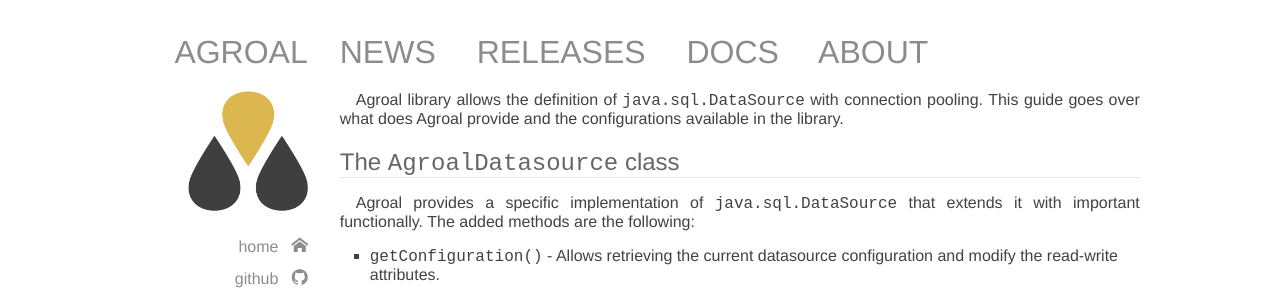
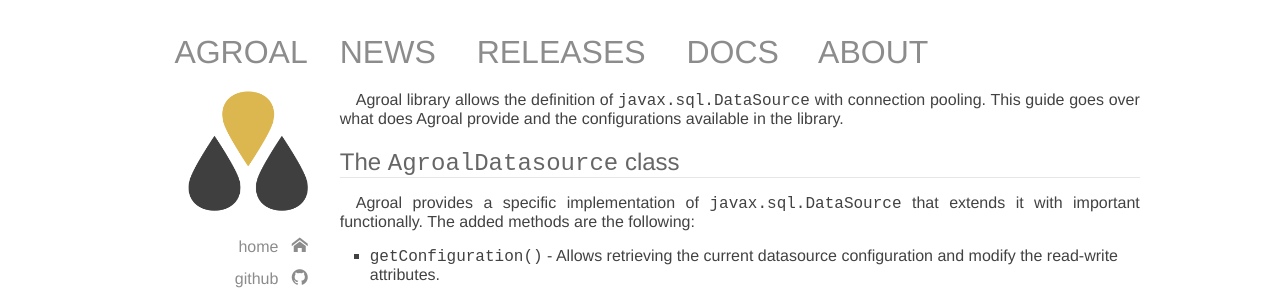
Before and after one commit to agroal/agroal.github.io, a Jekyll site: the page built from docs.md, in a window 1280 px wide and 900 px high. Shown: the top 294 px of the window. Built offline with Jekyll 4.4.1, drawn with Linux system fonts in a browser that asks for light colours; some web fonts are replaced.

Commit message:
Correcting javax.sql.DataSource

```diff
--- a/docs.md
+++ b/docs.md
@@ -2,12 +2,12 @@
 layout: docs
 ---
 
-Agroal library allows the definition of `java.sql.DataSource` with connection pooling.
+Agroal library allows the definition of `javax.sql.DataSource` with connection pooling.
 This guide goes over what does Agroal provide and the configurations available in the library.
 
 ## The `AgroalDatasource` class
 
-Agroal provides a specific implementation of `java.sql.DataSource` that extends it with important functionally.
+Agroal provides a specific implementation of `javax.sql.DataSource` that extends it with important functionally.
 The added methods are the following:
 
   * `getConfiguration()` - Allows retrieving the current datasource configuration and modify the read-write attributes.
```
